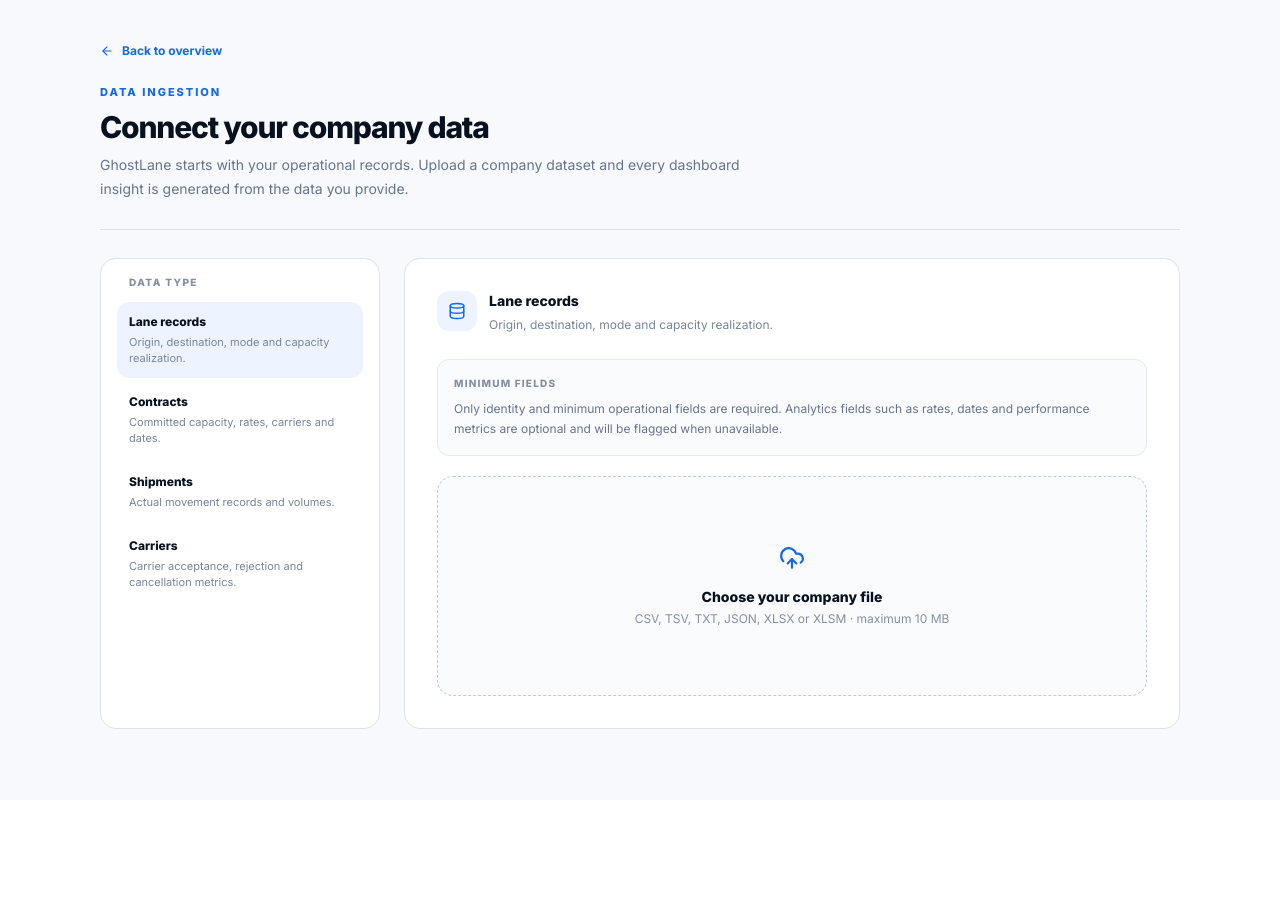
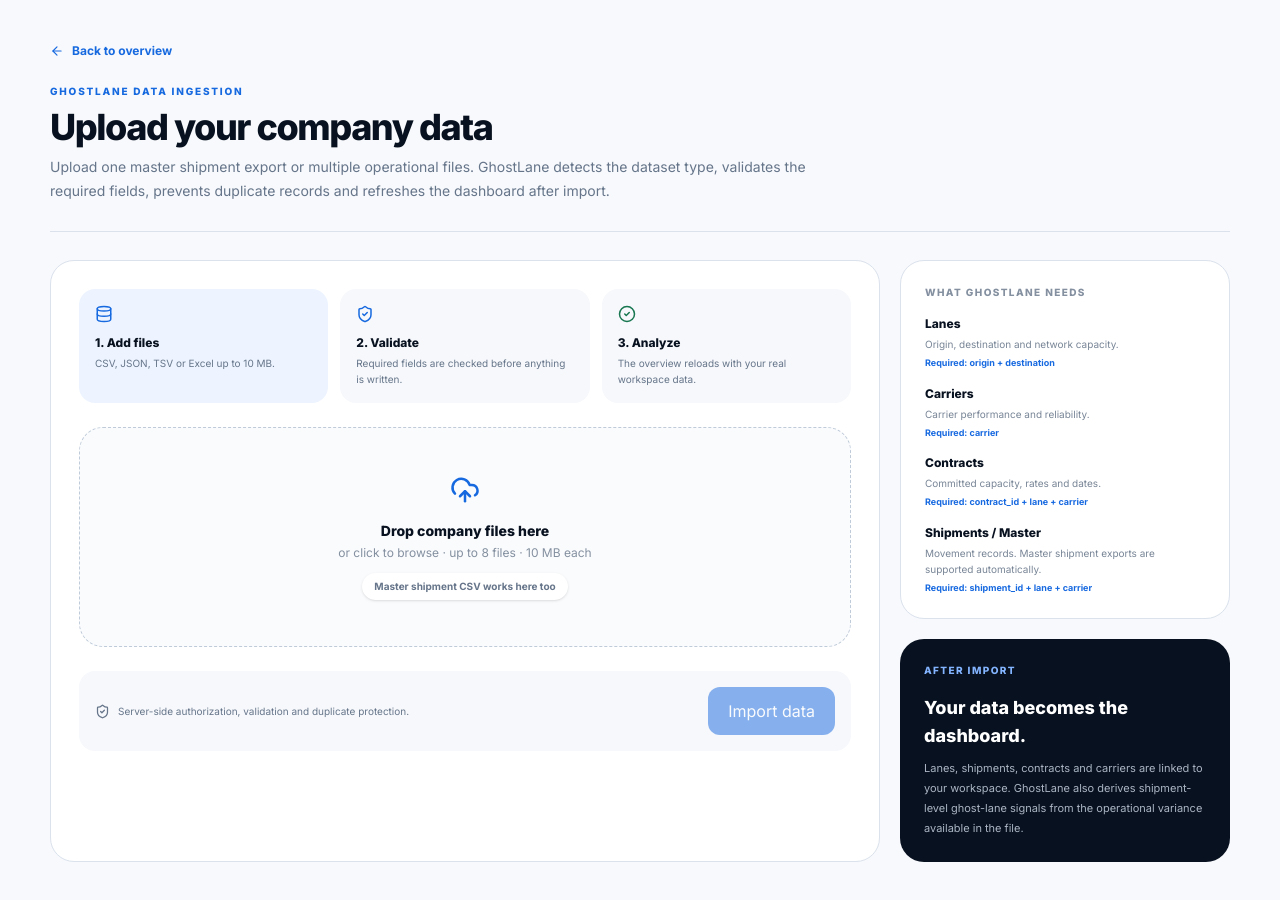
Before and after one commit to nabinchettri18/GHOST-LANE-, a Next.js app: page /import in a window 1280 px wide. Before the commit the page ends 800 px from the top, so only its background shows below. Built offline with nearby package versions, Linux system fonts and the light colour scheme.

Commit message:
Redesign import workflow for multi-file smart upload and clear results

```diff
--- a/app/import/page.tsx
+++ b/app/import/page.tsx
@@ -1,157 +1,168 @@
 'use client'
 
 import { ChangeEvent, useMemo, useState } from 'react'
+import { AlertTriangle, ArrowLeft, CheckCircle2, Database, FileUp, ShieldCheck, Trash2, UploadCloud, XCircle } from 'lucide-react'
 import Link from 'next/link'
-import { CheckCircle2, Database, FileUp, ShieldCheck, UploadCloud, XCircle, AlertTriangle, ArrowLeft } from 'lucide-react'
 import { parseCsv, validateHeaders, type ImportKind } from '@/lib/data/import'
 
-const kinds: { id: ImportKind; label: string; description: string }[] = [
-  { id: 'lanes', label: 'Lane records', description: 'Origin, destination, mode and capacity realization.' },
-  { id: 'contracts', label: 'Contracts', description: 'Committed capacity, rates, carriers and dates.' },
-  { id: 'shipments', label: 'Shipments', description: 'Actual movement records and volumes.' },
-  { id: 'carriers', label: 'Carriers', description: 'Carrier acceptance, rejection and cancellation metrics.' },
+const ACCEPTED = '.csv,.tsv,.txt,.json,.xlsx,.xlsm,.jsonl,.ndjson'
+const TEXT_EXTENSIONS = ['.csv', '.tsv', '.txt', '.json', '.jsonl', '.ndjson']
+const KINDS: { id: ImportKind; label: string; description: string; required: string }[] = [
+  { id: 'lanes', label: 'Lanes', description: 'Origin, destination and network capacity.', required: 'origin + destination' },
+  { id: 'carriers', label: 'Carriers', description: 'Carrier performance and reliability.', required: 'carrier' },
+  { id: 'contracts', label: 'Contracts', description: 'Committed capacity, rates and dates.', required: 'contract_id + lane + carrier' },
+  { id: 'shipments', label: 'Shipments / Master', description: 'Movement records. Master shipment exports are supported automatically.', required: 'shipment_id + lane + carrier' },
 ]
 
-const ACCEPTED = '.csv,.txt,.json,.xlsx,.xlsm,.tsv,.ndjson,.jsonl'
-const extensions = ['.csv', '.tsv', '.txt', '.json', '.ndjson', '.jsonl', '.xlsx', '.xlsm']
-const textExtensions = ['.csv', '.tsv', '.txt', '.json', '.ndjson', '.jsonl']
+type QueueItem = { file: File; kind: ImportKind; rows: number; missing: string[]; optionalMissing: string[]; error?: string }
+
+function inferKind(headers: string[]): ImportKind {
+  const normalized = headers.map(h => h.trim().toLowerCase().replace(/^\uFEFF/, '').replace(/\s+/g, '_'))
+  if (normalized.includes('contract_id')) return 'contracts'
+  if (normalized.includes('shipment_id')) return 'shipments'
+  if (normalized.includes('carrier') && !normalized.includes('origin')) return 'carriers'
+  if (normalized.includes('origin') && normalized.includes('destination')) return 'lanes'
+  return 'shipments'
+}
 
 export default function ImportPage() {
-  const [kind, setKind] = useState<ImportKind>('lanes')
-  const [file, setFile] = useState<File | null>(null)
+  const [items, setItems] = useState<QueueItem[]>([])
   const [error, setError] = useState('')
-  const [success, setSuccess] = useState('')
-  const [warning, setWarning] = useState('')
+  const [result, setResult] = useState('')
   const [loading, setLoading] = useState(false)
-  const [rows, setRows] = useState<string[][]>([])
+  const [dragging, setDragging] = useState(false)
 
-  const selected = kinds.find((item) => item.id === kind)!
-  const isText = file ? textExtensions.some((x) => file.name.toLowerCase().endsWith(x)) : false
-  const validation = useMemo(
-    () => (rows.length && isText ? validateHeaders(rows[0], kind) : null),
-    [rows, kind, isText],
-  )
+  const totalRows = useMemo(() => items.reduce((sum, item) => sum + item.rows, 0), [items])
 
-  async function onFile(event: ChangeEvent<HTMLInputElement>) {
-    const next = event.target.files?.[0]
-    setError('')
-    setSuccess('')
-    setWarning('')
-    setRows([])
-    setFile(next ?? null)
-    if (!next) return
-
-    const lower = next.name.toLowerCase()
-    const textFile = textExtensions.some((x) => lower.endsWith(x))
-    if (next.size > 10 * 1024 * 1024) {
-      setError('File exceeds the 10 MB upload limit.')
-      return
+  async function inspectFile(file: File): Promise<QueueItem> {
+    const lower = file.name.toLowerCase()
+    if (file.size > 10 * 1024 * 1024) return { file, kind: 'shipments', rows: 0, missing: [], optionalMissing: [], error: 'File exceeds the 10 MB limit.' }
+    if (!TEXT_EXTENSIONS.some(ext => lower.endsWith(ext)) && !lower.endsWith('.xlsx') && !lower.endsWith('.xlsm')) {
+      return { file, kind: 'shipments', rows: 0, missing: [], optionalMissing: [], error: 'Unsupported file type.' }
     }
-    if (!extensions.some((x) => lower.endsWith(x))) {
-      setError('Unsupported file type. Use CSV, TSV, TXT, JSON, JSONL, NDJSON, XLSX or XLSM.')
-      return
+    if (!TEXT_EXTENSIONS.some(ext => lower.endsWith(ext))) {
+      return { file, kind: lower.includes('carrier') ? 'carriers' : lower.includes('contract') ? 'contracts' : lower.includes('lane') ? 'lanes' : 'shipments', rows: 0, missing: [], optionalMissing: [], error: undefined }
     }
-
-    if (textFile) {
-      try {
-        const parsed = parseCsv(await next.text())
-        if (!parsed.length) {
-          setError('The file contains no readable rows.')
-          return
-        }
-        if (parsed.length > 5001) {
-          setError('Maximum 5,000 data rows per import.')
-          return
-        }
-        setRows(parsed)
-      } catch {
-        setError('The file could not be parsed.')
-      }
+    try {
+      const parsed = parseCsv(await file.text())
+      if (parsed.length < 2) return { file, kind: 'shipments', rows: 0, missing: [], optionalMissing: [], error: 'The file needs a header and at least one data row.' }
+      if (parsed.length - 1 > 5000) return { file, kind: inferKind(parsed[0]), rows: 0, missing: [], optionalMissing: [], error: 'Maximum 5,000 data rows per file.' }
+      const kind = inferKind(parsed[0])
+      const validation = validateHeaders(parsed[0], kind)
+      return { file, kind, rows: parsed.length - 1, missing: validation.missing, optionalMissing: validation.optionalMissing }
+    } catch {
+      return { file, kind: 'shipments', rows: 0, missing: [], optionalMissing: [], error: 'The file could not be read. Check that it is valid CSV/JSON/TSV.' }
     }
   }
 
-  async function importData() {
-    if (!file || (isText && (!rows.length || validation?.missing.length))) return
+  async function addFiles(fileList: FileList | File[]) {
+    setError('')
+    setResult('')
+    const incoming = Array.from(fileList)
+    if (!incoming.length) return
+    const inspected = await Promise.all(incoming.map(inspectFile))
+    setItems(current => [...current, ...inspected].slice(0, 8))
+  }
+
+  function onFile(event: ChangeEvent<HTMLInputElement>) {
+    if (event.target.files) void addFiles(event.target.files)
+    event.target.value = ''
+  }
+
+  function updateKind(index: number, kind: ImportKind) {
+    setItems(current => current.map((item, i) => {
+      if (i !== index) return item
+      const validation = item.rows && item.file.name.toLowerCase().match(/\.(csv|tsv|txt|json|jsonl|ndjson)$/)
+        ? validateHeaders(parseCsv('')[0] ?? [], kind)
+        : { missing: [], optionalMissing: [] }
+      return { ...item, kind, missing: validation.missing, optionalMissing: validation.optionalMissing }
+    }))
+  }
+
+  async function importAll() {
+    setError('')
+    setResult('')
+    if (!items.length) return setError('Add at least one company data file.')
+    const invalid = items.find(item => item.error || item.missing.length)
+    if (invalid) return setError(`Fix ${invalid.file.name} before importing.`)
     setLoading(true)
-    setError('')
-    setSuccess('')
-    setWarning('')
-    const form = new FormData()
-    form.append('kind', kind)
-    form.append('file', file)
+    let imported = 0
+    let skipped = 0
+    const failures: string[] = []
 
-    try {
-      const response = await fetch('/api/workspace/import-file', { method: 'POST', body: form })
-      const result = await response.json()
-      if (!response.ok) throw new Error(result.error || 'Import failed')
-      setSuccess(`${result.imported.toLocaleString()} ${kind} records imported successfully. Refresh the overview to see the updated intelligence.`)
-      if (Array.isArray(result.warnings) && result.warnings.length) setWarning(result.warnings.join(' '))
-      setFile(null)
-      setRows([])
-    } catch (e) {
-      setError(e instanceof Error ? e.message : 'Import failed')
-    } finally {
-      setLoading(false)
+    for (const item of items) {
+      const form = new FormData()
+      form.append('kind', item.kind)
+      form.append('file', item.file)
+      try {
+        const response = await fetch('/api/workspace/import-file', { method: 'POST', body: form })
+        const data = await response.json()
+        if (!response.ok) throw new Error(data.error || 'Import failed')
+        imported += Number(data.imported || 0)
+        skipped += Number(data.skipped || 0)
+      } catch (e) {
+        failures.push(`${item.file.name}: ${e instanceof Error ? e.message : 'Import failed'}`)
+      }
     }
+
+    setLoading(false)
+    if (failures.length) {
+      setError(failures.join(' | '))
+      setResult(`${imported.toLocaleString()} records imported; ${skipped.toLocaleString()} duplicates skipped.`)
+      return
+    }
+    setResult(`${imported.toLocaleString()} records imported successfully${skipped ? ` · ${skipped.toLocaleString()} duplicates skipped` : ''}.`)
+    // Full navigation forces the server component to fetch the newly imported rows.
+    window.location.assign('/?view=overview&imported=1')
   }
 
   return (
-    <main className="min-h-screen bg-[#f7f9fc] px-5 py-8 text-[#08111f] sm:px-8 sm:py-10">
-      <div className="mx-auto max-w-[1080px]">
+    <main className="min-h-screen bg-[#f7f9fc] px-4 py-7 text-[#08111f] sm:px-8 sm:py-10">
+      <div className="mx-auto max-w-[1180px]">
         <Link href="/" className="inline-flex items-center gap-2 text-xs font-bold text-[#1769e0]"><ArrowLeft size={14} />Back to overview</Link>
         <div className="mt-5 border-b border-[#dbe2ec] pb-7">
-          <p className="text-[11px] font-extrabold uppercase tracking-[.18em] text-[#1769e0]">Data ingestion</p>
-          <h1 className="mt-2 text-3xl font-black tracking-[-.04em]">Connect your company data</h1>
-          <p className="mt-2 max-w-2xl text-sm leading-6 text-[#66758a]">GhostLane starts with your operational records. Upload a company dataset and every dashboard insight is generated from the data you provide.</p>
+          <p className="text-[10px] font-extrabold uppercase tracking-[.18em] text-[#1769e0]">GhostLane data ingestion</p>
+          <h1 className="mt-2 text-3xl font-black tracking-[-.04em] sm:text-4xl">Upload your company data</h1>
+          <p className="mt-2 max-w-3xl text-sm leading-6 text-[#66758a]">Upload one master shipment export or multiple operational files. GhostLane detects the dataset type, validates the required fields, prevents duplicate records and refreshes the dashboard after import.</p>
         </div>
 
-        <div className="mt-7 grid gap-6 lg:grid-cols-[280px_1fr]">
-          <aside className="rounded-2xl border border-[#dbe2ec] bg-white p-4">
-            <p className="px-3 pb-3 text-[10px] font-extrabold uppercase tracking-[.14em] text-[#8490a0]">Data type</p>
-            {kinds.map((item) => (
-              <button type="button" key={item.id} onClick={() => { setKind(item.id); setRows([]); setFile(null); setError(''); setSuccess(''); setWarning('') }} className={`mb-1 w-full rounded-xl p-3 text-left ${kind === item.id ? 'bg-[#edf4ff]' : 'hover:bg-[#f6f8fb]'}`}>
-                <div className="text-xs font-extrabold">{item.label}</div>
-                <div className="mt-1 text-[11px] leading-4 text-[#788596]">{item.description}</div>
-              </button>
-            ))}
-          </aside>
-
-          <section className="rounded-2xl border border-[#dbe2ec] bg-white p-6 sm:p-8">
-            <div className="flex items-start gap-3">
-              <div className="flex h-10 w-10 shrink-0 items-center justify-center rounded-xl bg-[#edf4ff] text-[#1769e0]"><Database size={18} /></div>
-              <div>
-                <h2 className="text-sm font-extrabold">{selected.label}</h2>
-                <p className="mt-1 text-xs leading-5 text-[#788596]">{selected.description}</p>
-              </div>
+        <div className="mt-7 grid gap-5 lg:grid-cols-[1fr_330px]">
+          <section className="rounded-3xl border border-[#dbe2ec] bg-white p-5 sm:p-7">
+            <div className="grid gap-3 sm:grid-cols-3">
+              <div className="rounded-2xl bg-[#edf4ff] p-4"><Database size={18} className="text-[#1769e0]"/><p className="mt-3 text-xs font-extrabold">1. Add files</p><p className="mt-1 text-[10px] leading-4 text-[#66758a]">CSV, JSON, TSV or Excel up to 10 MB.</p></div>
+              <div className="rounded-2xl bg-[#f6f8fb] p-4"><ShieldCheck size={18} className="text-[#1769e0]"/><p className="mt-3 text-xs font-extrabold">2. Validate</p><p className="mt-1 text-[10px] leading-4 text-[#66758a]">Required fields are checked before anything is written.</p></div>
+              <div className="rounded-2xl bg-[#f6f8fb] p-4"><CheckCircle2 size={18} className="text-[#187650]"/><p className="mt-3 text-xs font-extrabold">3. Analyze</p><p className="mt-1 text-[10px] leading-4 text-[#66758a]">The overview reloads with your real workspace data.</p></div>
             </div>
 
-            <div className="mt-6 rounded-xl border border-[#e5eaf0] bg-[#fafbfd] p-4">
-              <p className="text-[10px] font-black uppercase tracking-[.12em] text-[#8490a0]">Minimum fields</p>
-              <p className="mt-2 text-xs leading-5 text-[#66758a]">Only identity and minimum operational fields are required. Analytics fields such as rates, dates and performance metrics are optional and will be flagged when unavailable.</p>
-            </div>
-
-            <label className="mt-5 flex min-h-[220px] cursor-pointer flex-col items-center justify-center rounded-2xl border border-dashed border-[#bfcbd9] bg-[#fafbfd] px-6 text-center hover:border-[#1769e0]">
-              <UploadCloud size={26} className="text-[#1769e0]" />
-              <span className="mt-4 text-sm font-extrabold">Choose your company file</span>
-              <span className="mt-1 text-xs text-[#8490a0]">CSV, TSV, TXT, JSON, XLSX or XLSM · maximum 10 MB</span>
-              <input type="file" accept={ACCEPTED} className="hidden" onChange={onFile} />
+            <label onDragOver={e => { e.preventDefault(); setDragging(true) }} onDragLeave={() => setDragging(false)} onDrop={e => { e.preventDefault(); setDragging(false); void addFiles(e.dataTransfer.files) }} className={`mt-6 flex min-h-[220px] cursor-pointer flex-col items-center justify-center rounded-3xl border border-dashed px-6 text-center transition ${dragging ? 'border-[#1769e0] bg-[#edf4ff]' : 'border-[#bfcbd9] bg-[#fafbfd] hover:border-[#1769e0]'}`}>
+              <UploadCloud size={30} className="text-[#1769e0]" />
+              <span className="mt-4 text-sm font-extrabold">Drop company files here</span>
+              <span className="mt-1 text-xs text-[#8490a0]">or click to browse · up to 8 files · 10 MB each</span>
+              <span className="mt-3 rounded-full bg-white px-3 py-1.5 text-[10px] font-bold text-[#66758a] shadow-sm">Master shipment CSV works here too</span>
+              <input type="file" multiple accept={ACCEPTED} className="hidden" onChange={onFile} />
             </label>
 
-            {file && <div className="mt-4 flex items-center justify-between rounded-xl border border-[#dbe2ec] p-4"><div><p className="text-xs font-bold">{file.name}</p><p className="mt-1 text-[11px] text-[#8490a0]">{(file.size / 1024).toFixed(1)} KB {isText && rows.length ? `· ${rows.length - 1} data rows` : '· ready for server parsing'}</p></div>{isText && rows.length ? <CheckCircle2 size={18} className="text-[#187650]" /> : <FileUp size={18} className="text-[#1769e0]" />}</div>}
-            {error && <div className="mt-4 rounded-xl border border-red-200 bg-red-50 p-4 text-xs font-semibold text-red-700">{error}</div>}
-            {success && <div className="mt-4 rounded-xl border border-green-200 bg-green-50 p-4 text-xs font-semibold text-green-700">{success}</div>}
-            {warning && <div className="mt-4 flex gap-2 rounded-xl border border-amber-200 bg-amber-50 p-4 text-xs font-semibold text-amber-800"><AlertTriangle size={16} className="mt-0.5 shrink-0" />{warning}</div>}
-
-            {validation && <div className={`mt-4 rounded-xl border p-4 ${validation.missing.length ? 'border-amber-200 bg-amber-50' : 'border-green-200 bg-green-50'}`}>
-              <div className="flex items-center gap-2 text-xs font-extrabold">{validation.missing.length ? <XCircle size={16} /> : <CheckCircle2 size={16} />}{validation.missing.length ? 'Validation requires attention' : 'Headers validated'}</div>
-              {validation.missing.length > 0 && <p className="mt-2 text-xs">Missing required columns: <strong>{validation.missing.join(', ')}</strong></p>}
-              {!validation.missing.length && validation.optionalMissing.length > 0 && <p className="mt-2 text-xs text-[#7a5a00]">Optional fields not provided: <strong>{validation.optionalMissing.join(', ')}</strong>. The import can continue.</p>}
+            {items.length > 0 && <div className="mt-6 space-y-3">
+              <div className="flex items-center justify-between"><div><h2 className="text-sm font-extrabold">Import queue</h2><p className="mt-1 text-[10px] text-[#8994a3]">{items.length} file{items.length === 1 ? '' : 's'} · {totalRows.toLocaleString()} visible rows</p></div><button type="button" onClick={() => setItems([])} className="text-[10px] font-bold text-[#b54747]">Clear all</button></div>
+              {items.map((item, index) => <div key={`${item.file.name}-${index}`} className="rounded-2xl border border-[#e1e7ef] p-4">
+                <div className="flex items-start gap-3"><FileUp size={18} className="mt-0.5 shrink-0 text-[#1769e0]"/><div className="min-w-0 flex-1"><p className="truncate text-xs font-extrabold">{item.file.name}</p><p className="mt-1 text-[10px] text-[#8994a3]">{(item.file.size / 1024).toFixed(1)} KB {item.rows ? `· ${item.rows.toLocaleString()} rows` : '· server preview'}</p></div><button type="button" onClick={() => setItems(current => current.filter((_, i) => i !== index))} className="text-[#9aa4b1] hover:text-[#b54747]"><Trash2 size={15}/></button></div>
+                <div className="mt-3 flex flex-wrap items-center gap-2"><select value={item.kind} onChange={e => updateKind(index, e.target.value as ImportKind)} className="rounded-lg border border-[#dbe2ec] bg-white px-3 py-2 text-[10px] font-bold outline-none"><option value="lanes">Lanes</option><option value="carriers">Carriers</option><option value="contracts">Contracts</option><option value="shipments">Shipments / Master</option></select><span className="rounded-lg bg-[#f6f8fb] px-3 py-2 text-[10px] font-bold text-[#66758a]">Detected from headers when possible</span></div>
+                {item.error && <div className="mt-3 flex gap-2 rounded-xl bg-red-50 p-3 text-[10px] font-semibold text-red-700"><XCircle size={14} className="shrink-0"/>{item.error}</div>}
+                {!item.error && item.missing.length > 0 && <div className="mt-3 flex gap-2 rounded-xl bg-amber-50 p-3 text-[10px] font-semibold text-amber-800"><AlertTriangle size={14} className="shrink-0"/>Missing required fields: {item.missing.join(', ')}</div>}
+                {!item.error && !item.missing.length && item.optionalMissing.length > 0 && <div className="mt-3 text-[10px] text-[#7a5a00]">Optional fields missing: {item.optionalMissing.slice(0, 5).join(', ')}{item.optionalMissing.length > 5 ? '…' : ''}</div>}
+              </div>)}
             </div>}
 
-            {rows.length > 1 && !validation?.missing.length && <div className="mt-7 overflow-x-auto rounded-xl border border-[#e1e7ef]"><table className="w-full min-w-[650px] text-left text-[11px]"><thead className="bg-[#fafbfd]"><tr>{rows[0].map((h) => <th key={h} className="px-3 py-2.5 font-extrabold uppercase tracking-wide text-[#8490a0]">{h}</th>)}</tr></thead><tbody>{rows.slice(1, 6).map((r, i) => <tr key={i} className="border-t border-[#edf0f5]">{rows[0].map((_, j) => <td key={j} className="px-3 py-2.5">{r[j] ?? ''}</td>)}</tr>)}</tbody></table></div>}
+            {error && <div className="mt-5 rounded-xl border border-red-200 bg-red-50 p-4 text-xs font-semibold text-red-700">{error}</div>}
+            {result && <div className="mt-5 rounded-xl border border-green-200 bg-green-50 p-4 text-xs font-semibold text-green-700">{result}</div>}
 
-            {file && (!isText || (rows.length > 1 && !validation?.missing.length)) && <div className="mt-5 flex items-center justify-between gap-4 rounded-xl bg-[#f6f8fb] p-3 text-[11px] text-[#66758a]"><div className="flex items-center gap-2"><ShieldCheck size={15} /> Authorization and validation run server-side.</div><button type="button" disabled={loading} onClick={importData} className="shrink-0 rounded-lg bg-[#1769e0] px-4 py-2 text-xs font-bold text-white disabled:opacity-60">{loading ? 'Importing…' : 'Import company data'}</button></div>}
+            <div className="mt-6 flex flex-col gap-3 rounded-2xl bg-[#f6f8fb] p-4 sm:flex-row sm:items-center sm:justify-between"><div className="flex items-center gap-2 text-[10px] text-[#66758a]"><ShieldCheck size={15}/> Server-side authorization, validation and duplicate protection.</div><button type="button" onClick={importAll} disabled={loading || !items.length} className="rounded-xl bg-[#1769e0] px-5 py-3 text-xs font-extrabold text-white disabled:cursor-not-allowed disabled:opacity-50">{loading ? 'Importing company data…' : `Import ${items.length ? `${items.length} file${items.length === 1 ? '' : 's'}` : 'data'}`}</button></div>
           </section>
+
+          <aside className="space-y-5">
+            <div className="rounded-3xl border border-[#dbe2ec] bg-white p-6"><p className="text-[10px] font-black uppercase tracking-[.14em] text-[#8490a0]">What GhostLane needs</p><div className="mt-4 space-y-4">{KINDS.map(item => <div key={item.id}><p className="text-xs font-extrabold">{item.label}</p><p className="mt-1 text-[10px] leading-4 text-[#788596]">{item.description}</p><p className="mt-1 text-[9px] font-bold text-[#1769e0]">Required: {item.required}</p></div>)}</div></div>
+            <div className="rounded-3xl bg-[#08111f] p-6 text-white"><p className="text-[10px] font-black uppercase tracking-[.14em] text-[#83b4ff]">After import</p><p className="mt-4 text-lg font-black">Your data becomes the dashboard.</p><p className="mt-2 text-[11px] leading-5 text-[#aab5c3]">Lanes, shipments, contracts and carriers are linked to your workspace. GhostLane also derives shipment-level ghost-lane signals from the operational variance available in the file.</p></div>
+          </aside>
         </div>
       </div>
     </main>
```
